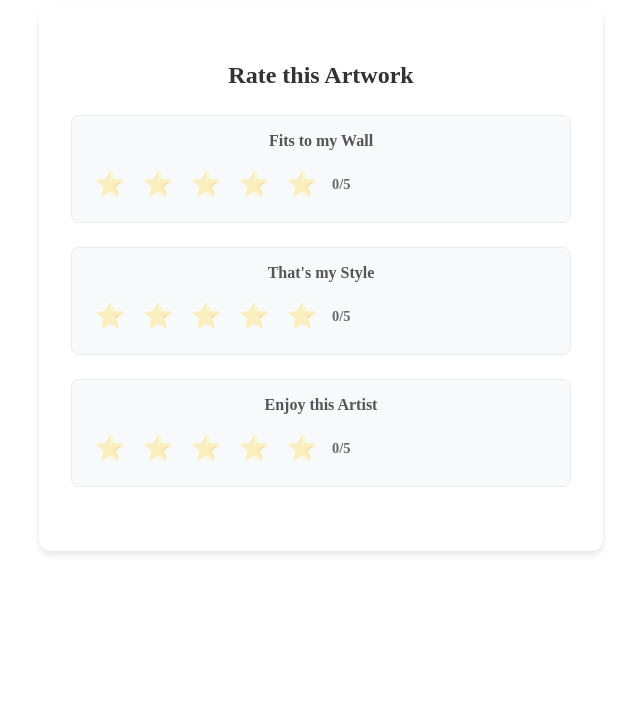
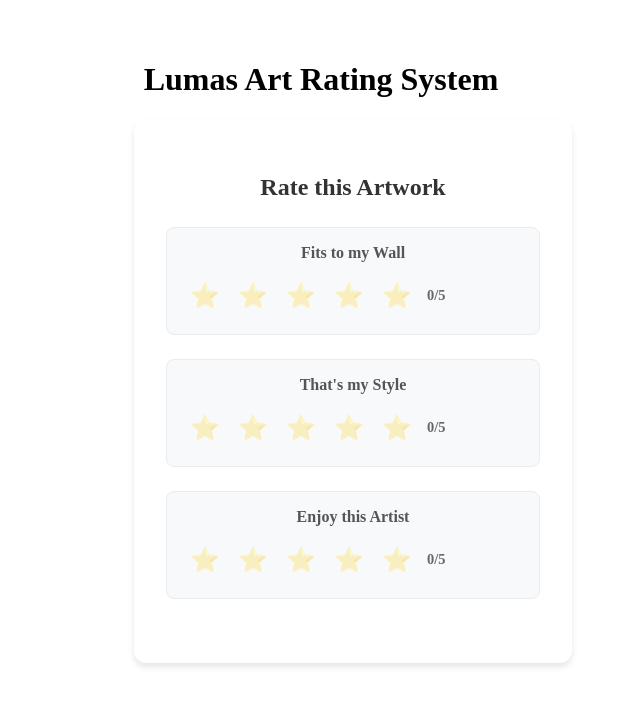
Before and after one commit to sarraomezzine/lumas-rating, a Vue app: page / in a window 1280 px wide. Shown: the top 706 px of the page, without its empty margins (319-959 px from the left). Built offline with nearby package versions, Linux system fonts and the light colour scheme.

Commit message:
feat: add artwork rating page

```diff
--- a/index.html
+++ b/index.html
@@ -4,7 +4,7 @@
     <meta charset="UTF-8">
     <link rel="icon" href="/favicon.ico">
     <meta name="viewport" content="width=device-width, initial-scale=1.0">
-    <title>Vite App</title>
+    <title>Lumas rating</title>
   </head>
   <body>
     <div id="app"></div>
--- a/src/App.vue
+++ b/src/App.vue
@@ -1,23 +1,9 @@
 <script setup>
-import ArtworkRating from './components/ArtworkRating.vue'
-
-// Define categories for artwork rating
-const artworkCategories = [
-  { key: 'fitsToWall', label: 'Fits to my Wall' },
-  { key: 'style', label: 'That\'s my Style' },
-  { key: 'artist', label: 'Enjoy this Artist' }
-]
-
+import ArtworkRatingPage from './pages/ArtworkRatingPage.vue'
 </script>
 
 <template>
-  <div class="artwork-rating-page">
-    <main class="page-main">
-      <ArtworkRating
-        artwork-id="artwork-001"
-        artwork-title="Sample Artwork"
-        :categories="artworkCategories"
-      />
-    </main>
-  </div>
+  <div class="app">
+      <ArtworkRatingPage />
+    </div>
 </template>
--- /dev/null
+++ b/src/Pages/ArtworkRatingPage.vue
@@ -0,0 +1,57 @@
+<script setup>
+import ArtworkRating from '../components/ArtworkRating.vue'
+
+// Define categories for artwork rating
+const artworkCategories = [
+  { key: 'fitsToWall', label: 'Fits to my Wall' },
+  { key: 'style', label: 'That\'s my Style' },
+  { key: 'artist', label: 'Enjoy this Artist' }
+]
+</script>
+
+<template>
+  <div class="artwork-rating-page">
+    <header>
+      <h1>Lumas Art Rating System</h1>
+    </header>
+
+    <main class="page-main">
+      <ArtworkRating
+        :categories="artworkCategories"
+      />
+    </main>
+  </div>
+</template>
+
+<style scoped>
+.artwork-rating-page {
+  width: 100%;
+  max-width: 600px;
+  margin: 0 auto;
+  padding: 2rem;
+  display: flex;
+  flex-direction: column;
+  align-items: center;
+  min-height: 100vh;
+  box-sizing: border-box;
+}
+
+.page-title {
+  font-size: 2rem;
+  font-weight: 700;
+  color: #2c3e50;
+  text-align: center;
+  margin-bottom: 2rem;
+  line-height: 1.2;
+}
+
+.page-description {
+  font-size: 1.1rem;
+  color: #666;
+  text-align: center;
+  margin-bottom: 2rem;
+  line-height: 1.5;
+  max-width: 480px;
+}
+
+</style>
```
